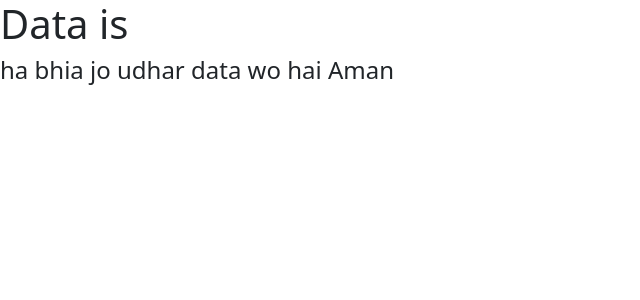
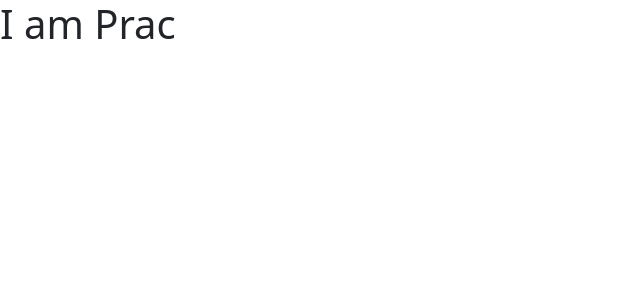
Before and after one commit to amanverma523590/recat-revise, a React (Vite) app in the folder my-project/: page / in a window 1280 px wide. Shown: the top 300 px of the page, without its empty margins (0-640 px from the left). Built offline with nearby package versions, Linux system fonts and the light colour scheme.

Commit message:
started practising

```diff
--- /dev/null
+++ b/my-project/src/Prac/Prac.jsx
@@ -0,0 +1,9 @@
+
+
+export function Prac(){
+    return(
+        <div>
+            <h1>I am Prac</h1>
+        </div>
+    )
+}
--- a/my-project/src/main.jsx
+++ b/my-project/src/main.jsx
@@ -1,12 +1,13 @@
-import { BrowserRouter } from 'react-router-dom';
 import { createRoot } from 'react-dom/client'
 import 'bootstrap/dist/css/bootstrap.min.css'
 import 'bootstrap-icons/font/bootstrap-icons.css';
-import { Parent } from '../practise/usecontext/Parent';
+import { Prac } from './Prac/Prac';
+import { StrictMode } from 'react';
+
+createRoot(document.getElementById('root')).render(
+  <StrictMode>
+     <Prac/>
+  </StrictMode>
 
 
-createRoot(document.getElementById('root')).render(
-  <BrowserRouter>
-  <Parent/>
-  </BrowserRouter>
 )
```
